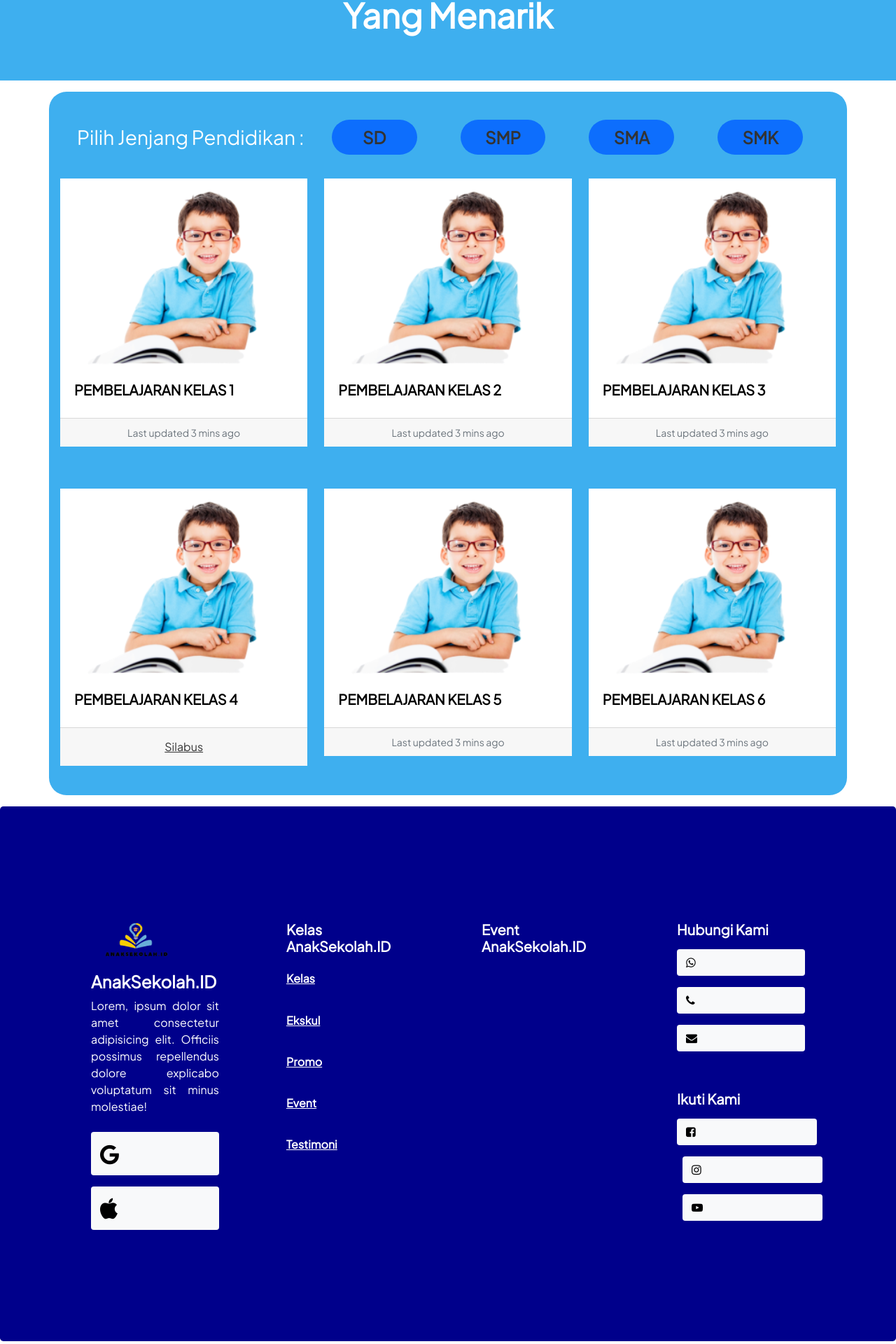
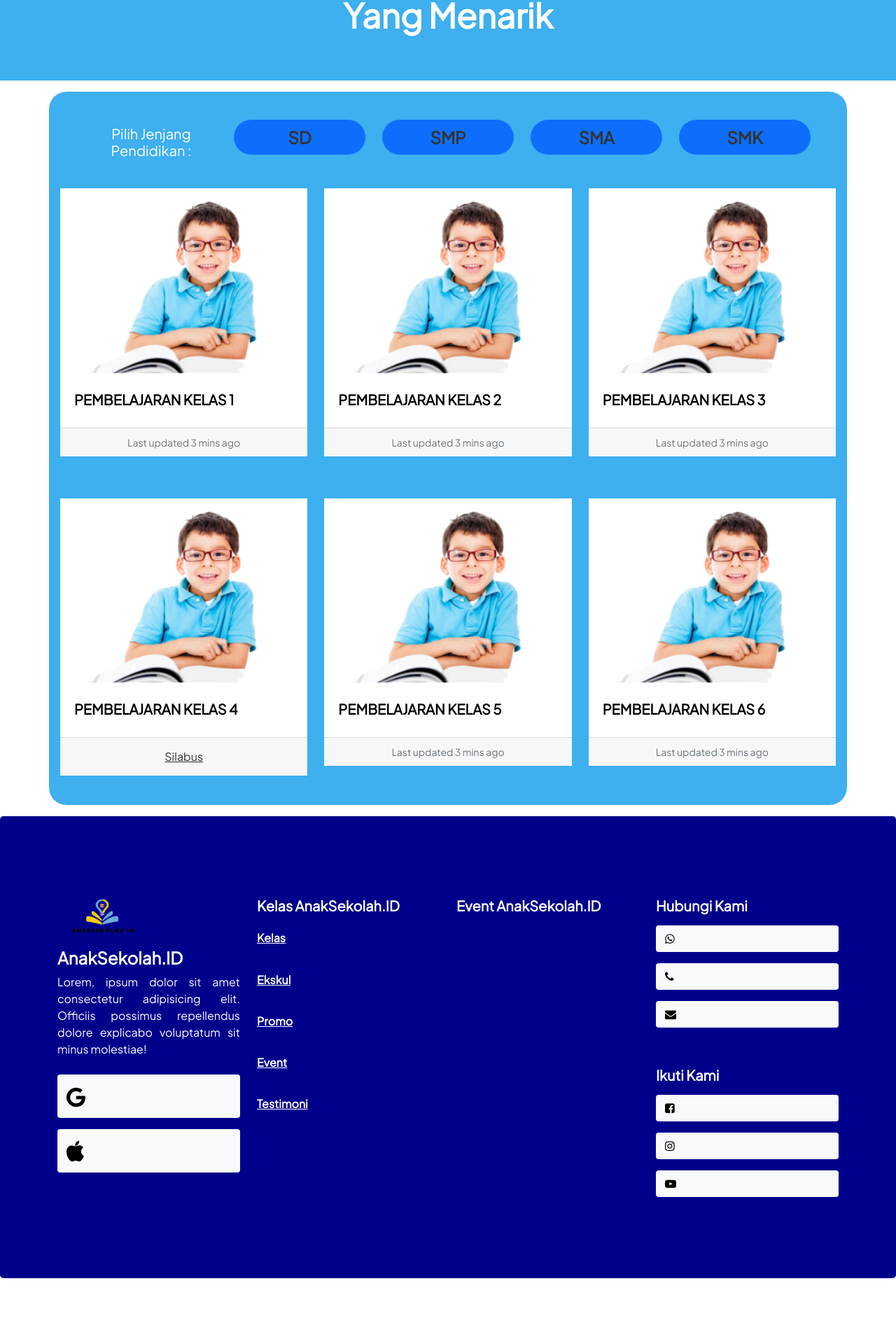
Before and after one commit to candra09/anaksekolah.id-1, a React (Create React App) app: page /SD in a window 1280 px wide. Shown: the part 286-2206 px from the top of the page at 70% size. After the commit the page ends 2144 px from the top, so only its background shows below. Built offline with nearby package versions, Linux system fonts and the light colour scheme.

Commit message:
18/05/2022
footer, kelas, navbar responsive

```diff
--- a/public/index.html
+++ b/public/index.html
@@ -6,7 +6,7 @@
     <link rel="stylesheet" href="https://cdn.jsdelivr.net/npm/bootstrap@4.6.1/dist/css/bootstrap.min.css">
     <script src="https://cdn.jsdelivr.net/npm/jquery@3.6.0/dist/jquery.slim.min.js"></script>
     <script src="https://cdn.jsdelivr.net/npm/popper.js@1.16.1/dist/umd/popper.min.js"></script>
-    <script src="https://cdn.jsdelivr.net/npm/bootstrap@4.6.1/dist/js/bootstrap.bundle.min.js"></script>
+    <script src="https://cdn.jsdelivr.net/npm/bootstrap@5.1.3/dist/js/bootstrap.bundle.min.js"></script>
     <link rel="stylesheet" href="https://maxcdn.bootstrapcdn.com/font-awesome/4.7.0/css/font-awesome.min.css">
 
 
--- a/src/components/Footer/Footer.jsx
+++ b/src/components/Footer/Footer.jsx
@@ -7,13 +7,14 @@ export default function Footer() {
       <section class="py-20 2xl:py-40 rounded-end">
         <div className="jumbotron bg-dblue">
           <div className="container d-flex flex-nowrap text-white">
-            <div className="col-3 p-5">
+            <div className="row">
+              <div className="col-md">
                 <img src={logo} alt="logo" className="mt-5" />
                 <h4 className="fs-4 fw-bolder">AnakSekolah.ID</h4>
                 <p className="w-100 text-justify">
-                Lorem, ipsum dolor sit amet consectetur adipisicing elit. Officiis
-                possimus repellendus dolore explicabo voluptatum sit minus
-                molestiae!
+                  Lorem, ipsum dolor sit amet consectetur adipisicing elit.
+                  Officiis possimus repellendus dolore explicabo voluptatum sit
+                  minus molestiae!
                 </p>
                 <a
                   href="#"
@@ -28,7 +29,7 @@ export default function Footer() {
                   <i class="fa fa-apple"></i>
                 </a>
               </div>
-            <div className="col-3 p-5">
+              <div className="col-md">
                 <div class="d-flex flex-column my-5 py-1">
                   <h5 className="fw-bolder">Kelas AnakSekolah.ID</h5>
                   <a href="" className="text-white">
@@ -48,12 +49,12 @@ export default function Footer() {
                   </a>
                 </div>
               </div>
-            <div className="col-3  p-5">
+              <div className="col-md">
                 <div class="d-print-flex my-5 py-1">
                   <h5 className="fw-bolder">Event AnakSekolah.ID</h5>
                 </div>
               </div>
-            <div className="col-3 p-5">
+              <div className="col-md">
                 <div className="my-5 py-1">
                   <h5 className="fw-bolder">Hubungi Kami</h5>
                   <div>
@@ -80,19 +81,19 @@ export default function Footer() {
                   <div className="">
                     <a
                       href=""
-                    className="btn btn-light btn-lg text-black my-2 me-2 text-lg-start"
+                      className="btn btn-light btn-lg text-black my-2 text-lg-start w-100"
                     >
                       <i class="fa fa-facebook-square"></i>
                     </a>
                     <a
                       href=""
-                    className="btn btn-light btn-lg text-black m-2 text-lg-start"
+                      className="btn btn-light btn-lg text-black my-2 text-lg-start w-100"
                     >
                       <i class="fa fa-instagram"></i>
                     </a>
                     <a
                       href=""
-                    className="btn btn-light btn-lg text-black m-2 text-lg-start"
+                      className="btn btn-light btn-lg text-black mt-2 text-lg-start w-100"
                     >
                       <i class="fa fa-youtube-play"></i>
                     </a>
@@ -100,7 +101,7 @@ export default function Footer() {
                 </div>
               </div>
             </div>
-
+          </div>
         </div>
       </section>
     </div>
--- a/src/components/Navbar/Navbar.jsx
+++ b/src/components/Navbar/Navbar.jsx
@@ -102,13 +102,13 @@ export default function Navbar() {
                         />
                       </div>
                       <h6>
-                        Belum mempunyai akun?{" "}
+                        Belum mempunyai akun?
                         <a href="/register">Daftar akun</a>&nbsp; atau &nbsp;
                         <a href="#">Lupa Password?</a>
                       </h6>
                       <div className="row px-2">
-                        <button className="btn btn-primary my-3">Login</button>
-                        <button className="btn btn-danger">
+                        <button className="btn btn-primary my-3 mx-2">Login</button>
+                        <button className="btn btn-danger my-3 mx-2">
                           Login dengan Google
                         </button>
                       </div>
--- a/src/components/Pembelajaran/SD.jsx
+++ b/src/components/Pembelajaran/SD.jsx
@@ -17,36 +17,38 @@ export default function SD() {
       </div>
 
       <div className="container my-3 bg-blue border-25 p-3">
-        <div class="d-flex flex-row mx-4 py-3 text-center">
-          <h3 className="my-3 text-white">Pilih Jenjang Pendidikan : </h3>
-          <div className="col-md mx-3">
+        <div class="d-flex row mx-4 py-3 text-center">
+          <div className="col-md col-sm-12">
+            <h5 className="my-3 text-white">Pilih Jenjang Pendidikan : </h5>
+          </div>
+          <div className="col-md">
             <a
-              href="../SD"
-              className="btn btn-primary w-100 m-2 px-2 fs-4 rounded-pill fw-bold"
+              href="/SD"
+              className="btn btn-primary w-100 my-2 fs-4 rounded-pill fw-bold"
             >
               SD
             </a>
           </div>
-          <div className="col-md mx-3">
+          <div className="col-md">
             <a
               href=""
-              className="btn btn-primary w-100 m-2 px-2 fs-4 rounded-pill fw-bold"
+              className="btn btn-primary w-100 my-2 fs-4 rounded-pill fw-bold"
             >
               SMP
             </a>
           </div>
-          <div className="col-md mx-3">
+          <div className="col-md">
             <a
               href=""
-              className="btn btn-primary w-100 m-2 px-2 fs-4 rounded-pill fw-bold"
+              className="btn btn-primary w-100 my-2 fs-4 rounded-pill fw-bold"
             >
               SMA
             </a>
           </div>
-          <div className="col-md mx-3">
+          <div className="col-md">
             <a
               href=""
-              className="btn btn-primary w-100 m-2 px-2 fs-4 rounded-pill fw-bold"
+              className="btn btn-primary w-100 my-2 fs-4 rounded-pill fw-bold"
             >
               SMK
             </a>
@@ -97,7 +99,11 @@ export default function SD() {
                 <h5 class="card-title">Pembelajaran Kelas 4</h5>
               </div>
               <div class="card-footer">
-                <small class="text-muted"><a href="/silabus" className="btn btn-link text-bold">Silabus</a></small>
+                <small class="text-muted">
+                  <a href="/silabus" className="btn btn-link text-bold">
+                    Silabus
+                  </a>
+                </small>
               </div>
             </div>
           </div>
@@ -124,9 +130,6 @@ export default function SD() {
             </div>
           </div>
         </div>
-
-
-
       </div>
     </div>
   );
```
Lines whose indentation alone changed are shown as unchanged.
